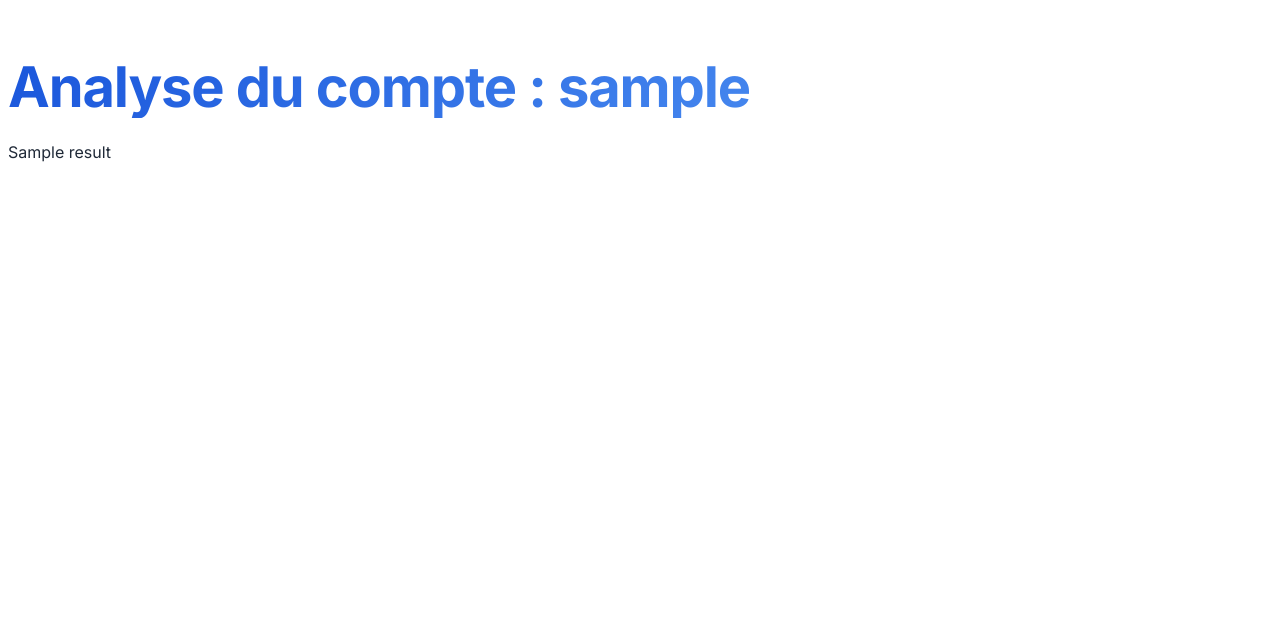
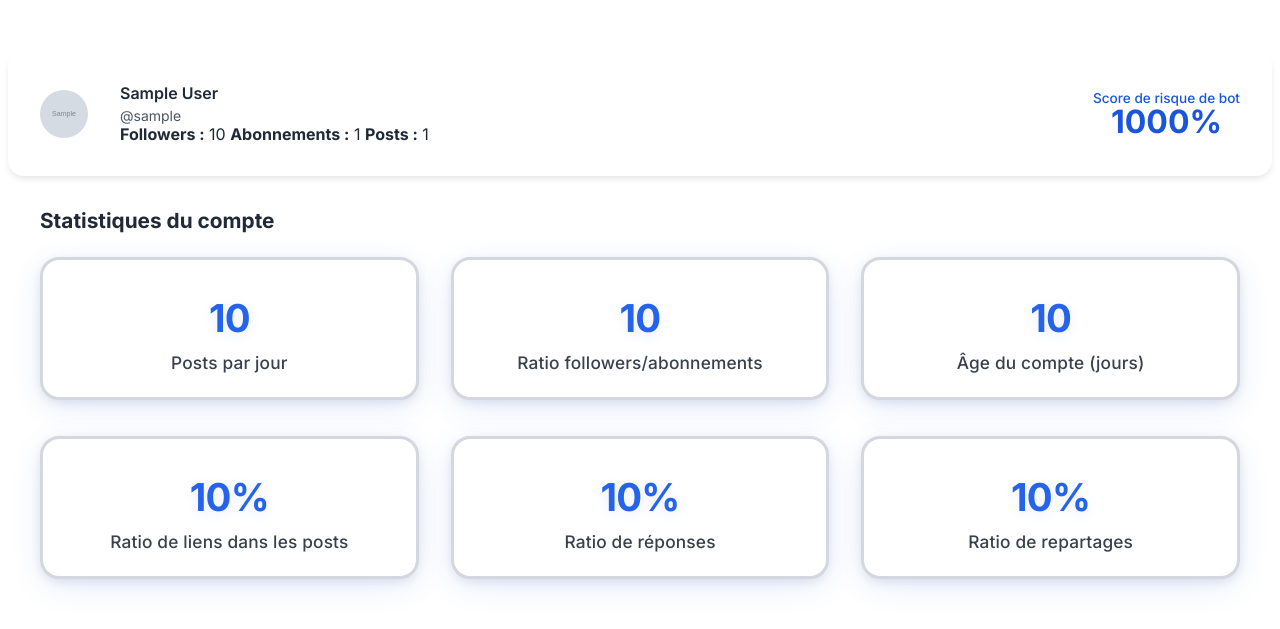
Before and after one commit to arobert004/TripleA_Bluesky, a Flask app: template FakeNews_App/templates/account_analysis.html in a window 1280 px wide. Shown: the part 69-698 px from the top of the page. Run offline with Flask 3, Linux system fonts and the light colour scheme; the template is opened without the code that fills it: most values are stand-ins (such as "Sample title", 1, 10 or a date in 2020); grey boxes marked "Sample" are stand-in pictures; parts of the project's set-up code (start-up, migrations or seed data) failed here and were passed over.

Commit message:
ajout frontend page account_analysis

```diff
--- a/FakeNews_App/static/styles.css
+++ b/FakeNews_App/static/styles.css
@@ -971,6 +971,61 @@ body {
 
 /* Tag Analysis Styles */
 
+/* --- Dashboard Stat Cards Custom --- */
+.stats-cards-grid {
+    display: grid;
+    grid-template-columns: repeat(3, 1fr);
+    gap: 2.2rem 2rem;
+    margin-bottom: 2rem;
+    margin-top: 1.5rem;
+}
+.stat-card {
+    background: #fff;
+    border-radius: 1.2rem;
+    box-shadow: 0 8px 32px -4px rgba(37,99,235,0.16), 0 3px 12px -2px rgba(0,0,0,0.11);
+    padding: 2.2rem 1.2rem 1.5rem 1.2rem;
+    display: flex;
+    flex-direction: column;
+    align-items: center;
+    transition: transform 0.17s, box-shadow 0.17s, border-color 0.17s;
+    border: 3px solid #d4d7df;
+    position: relative;
+    z-index: 1;
+}
+.stat-card:hover {
+    transform: translateY(-8px) scale(1.045);
+    box-shadow: 0 16px 48px -6px rgba(37,99,235,0.23), 0 8px 24px -4px rgba(0,0,0,0.15);
+    border-color: #1a3fa6;
+    z-index: 2;
+}
+.stat-card-value {
+    font-size: 2.4rem;
+    font-weight: 800;
+    color: #2563eb;
+    margin-bottom: 0.7rem;
+    text-shadow: 0 3px 12px rgba(37,99,235,0.11);
+    letter-spacing: -0.02em;
+}
+.stat-card-label {
+    color: #1f2937;
+    font-size: 1.08rem;
+    font-weight: 500;
+    text-align: center;
+    letter-spacing: 0.01em;
+    opacity: 0.89;
+}
+@media (max-width: 1100px) {
+    .stats-cards-grid {
+        grid-template-columns: 1fr 1fr;
+    }
+}
+@media (max-width: 700px) {
+    .stats-cards-grid {
+        grid-template-columns: 1fr;
+    }
+}
+
+
 /* Animation continue pour le score Fake News */
 @keyframes swing {
   0% { transform: rotate(-8deg); }
--- a/FakeNews_App/templates/account_analysis.html
+++ b/FakeNews_App/templates/account_analysis.html
@@ -24,10 +24,63 @@
 
 
     <main>
-        <h1 class="hero-title">Analyse du compte : {{handle}} </h1>
+        <!-- Bandeau profil -->
+        <section class="feed-header">
+            <div class="feed-info">
+                <img class="author-avatar" src="{{ result.avatar }}" alt="Avatar de {{ result.display_name }}">
+                <div class="feed-details">
+                    <div class="author-name">{{ result.display_name }}
+                        {% if result.is_verified %}
+                            <span title="Compte vérifié" class="ml-2 inline-flex items-center px-2 py-0.5 rounded text-xs font-medium bg-blue-200 text-blue-900 align-middle">
+                                <svg class="w-4 h-4 mr-1 inline-block" fill="currentColor" viewBox="0 0 20 20"><path d="M16.707 5.293a1 1 0 00-1.414 0L9 11.586 6.707 9.293a1 1 0 00-1.414 1.414l3 3a1 1 0 001.414 0l7-7a1 1 0 000-1.414z"></path></svg>
+                                Vérifié
+                            </span>
+                        {% endif %}
+                    </div>
+                    <div class="author-handle">@{{ result.handle }}</div>
+                    <div class="flex gap-4 mt-2">
+                        <span><b>Followers :</b> {{ '{:,}'.format(result.followers_counts) }}</span>
+                        <span><b>Abonnements :</b> {{ '{:,}'.format(result.follows_count) }}</span>
+                        <span><b>Posts :</b> {{ '{:,}'.format(result.posts_count) }}</span>
+                    </div>
+                </div>
+                <div style="min-width:120px;text-align:center;">
+                    <div class="stat-label" style="color:var(--primary-blue);font-size:0.85rem;">Score de risque de bot</div>
+                    <div style="font-size:2rem;font-weight:700;color:var(--primary-blue);line-height:1;">{{ (result.bot_risk_score * 100) | round(1) }}%</div>
+                </div>
+            </div>
+        </section>
 
-        <p>{{result}}</p>
-
+        <!-- Statistiques du compte -->
+        <section class="global-stats">
+            <h2 class="feed-title" style="font-size:1.3rem;margin-bottom:1.5rem;">Statistiques du compte</h2>
+            <div class="stats-cards-grid">
+                <div class="stat-card">
+                    <div class="stat-card-value">{{ result.features.posts_per_day | round(3) }}</div>
+                    <div class="stat-card-label">Posts par jour</div>
+                </div>
+                <div class="stat-card">
+                    <div class="stat-card-value">{{ result.features.follower_following_ratio | round(2) }}</div>
+                    <div class="stat-card-label">Ratio followers/abonnements</div>
+                </div>
+                <div class="stat-card">
+                    <div class="stat-card-value">{{ result.features.account_age_days }}</div>
+                    <div class="stat-card-label">Âge du compte (jours)</div>
+                </div>
+                <div class="stat-card">
+                    <div class="stat-card-value">{{ (result.features.link_ratio * 100) | round(1) }}%</div>
+                    <div class="stat-card-label">Ratio de liens dans les posts</div>
+                </div>
+                <div class="stat-card">
+                    <div class="stat-card-value">{{ (result.features.reply_ratio * 100) | round(1) }}%</div>
+                    <div class="stat-card-label">Ratio de réponses</div>
+                </div>
+                <div class="stat-card">
+                    <div class="stat-card-value">{{ (result.features.repost_ratio * 100) | round(1) }}%</div>
+                    <div class="stat-card-label">Ratio de repartages</div>
+                </div>
+            </div>
+        </section>
     </main>
 
 </body>
```
